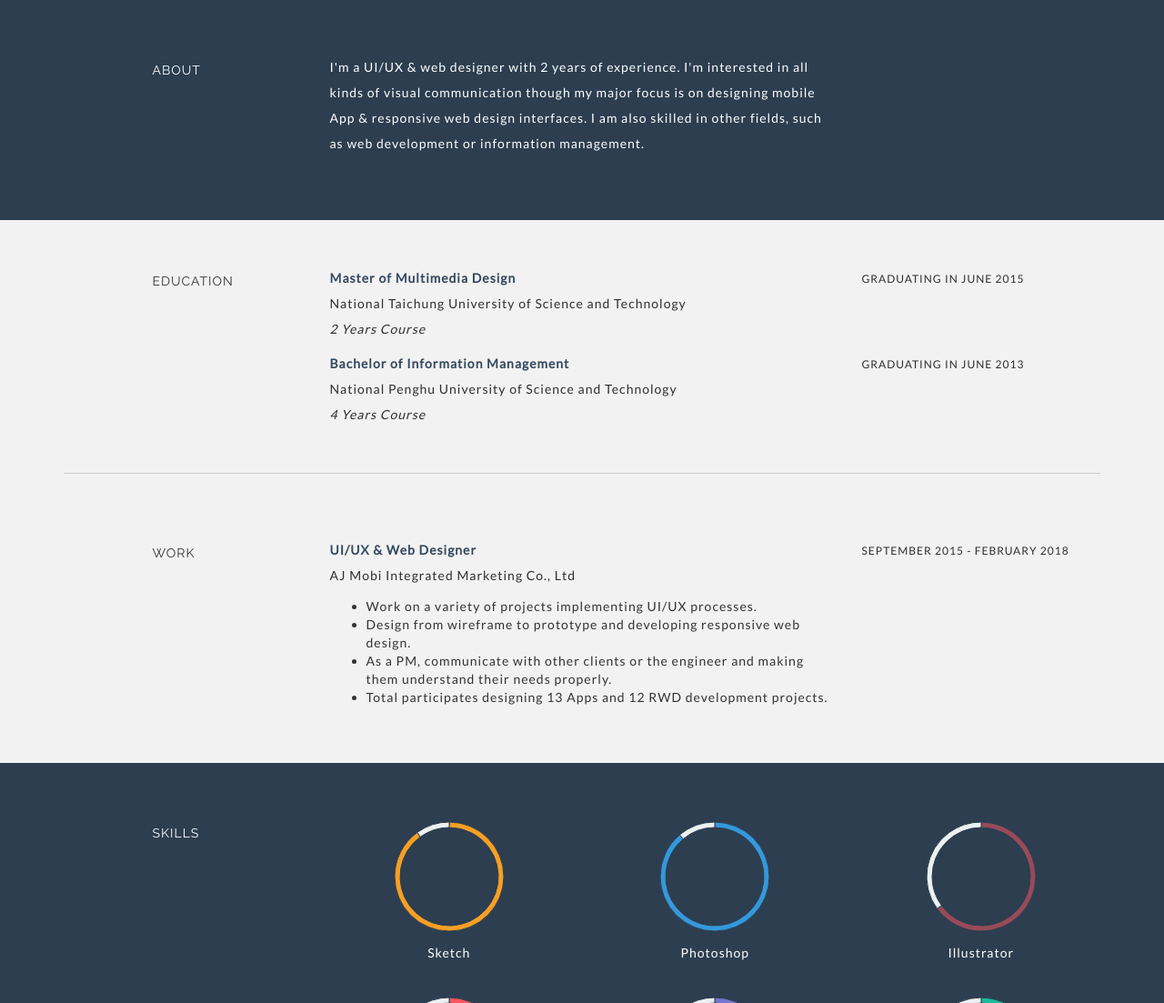
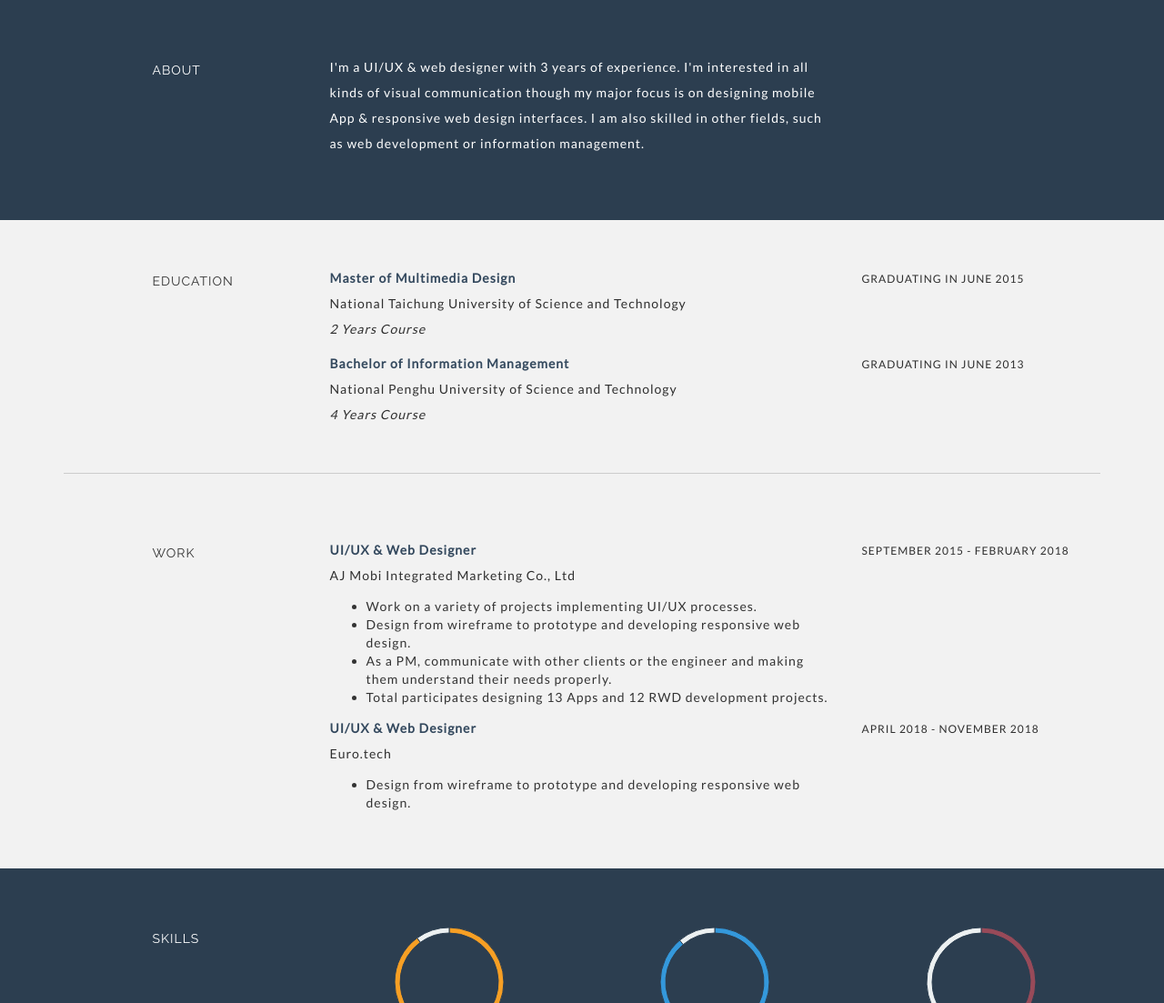
Before and after one commit to melon26/melonCV, a plain HTML site: page index.html in a window 1280 px wide. Shown: the part 560-1663 px from the top of the page at 91% size. Drawn offline with Linux system fonts and the light colour scheme.

Commit message:
CV update

```diff
--- a/index.html
+++ b/index.html
@@ -56,7 +56,7 @@
                     <h5>ABOUT</h5>
                 </div>
                 <div class="col-lg-6">
-                    <p>I'm a UI/UX & web designer with 2 years of experience. I'm interested in all kinds of visual communication though my major focus is on designing mobile App & responsive web design interfaces. I am also skilled in other fields, such as web development or information management.</p>
+                    <p>I'm a UI/UX & web designer with 3 years of experience. I'm interested in all kinds of visual communication though my major focus is on designing mobile App & responsive web design interfaces. I am also skilled in other fields, such as web development or information management.</p>
                 </div>
             </div>
         </div>
@@ -112,6 +112,22 @@
                 </div>
                 <div class="col-lg-3">
                     <p><sm>SEPTEMBER 2015 - FEBRUARY 2018</sm></p>
+                </div>
+                <p></p>
+                <div class="col-lg-6 col-lg-offset-3">
+                    <p><t>UI/UX & Web Designer</t><br/>
+                        Euro.tech<br/>
+                    </p>
+                    <p>
+                        <more>
+                        <ul>
+                            <li>Design from wireframe to prototype and developing responsive web design.</li>
+                        </ul>
+                        </more>
+                    <p>
+                </div>
+                <div class="col-lg-3">
+                    <p><sm>APRIL 2018 - NOVEMBER 2018</sm></p>
                 </div>
             </div>
             <br>
```
